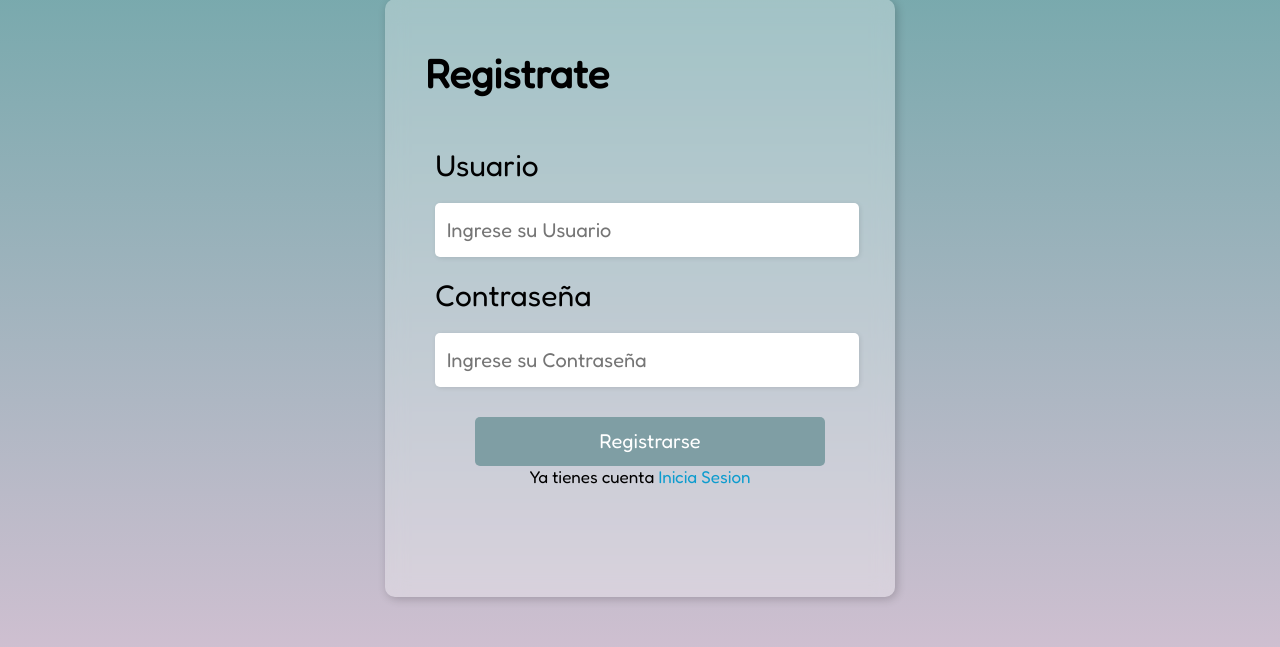
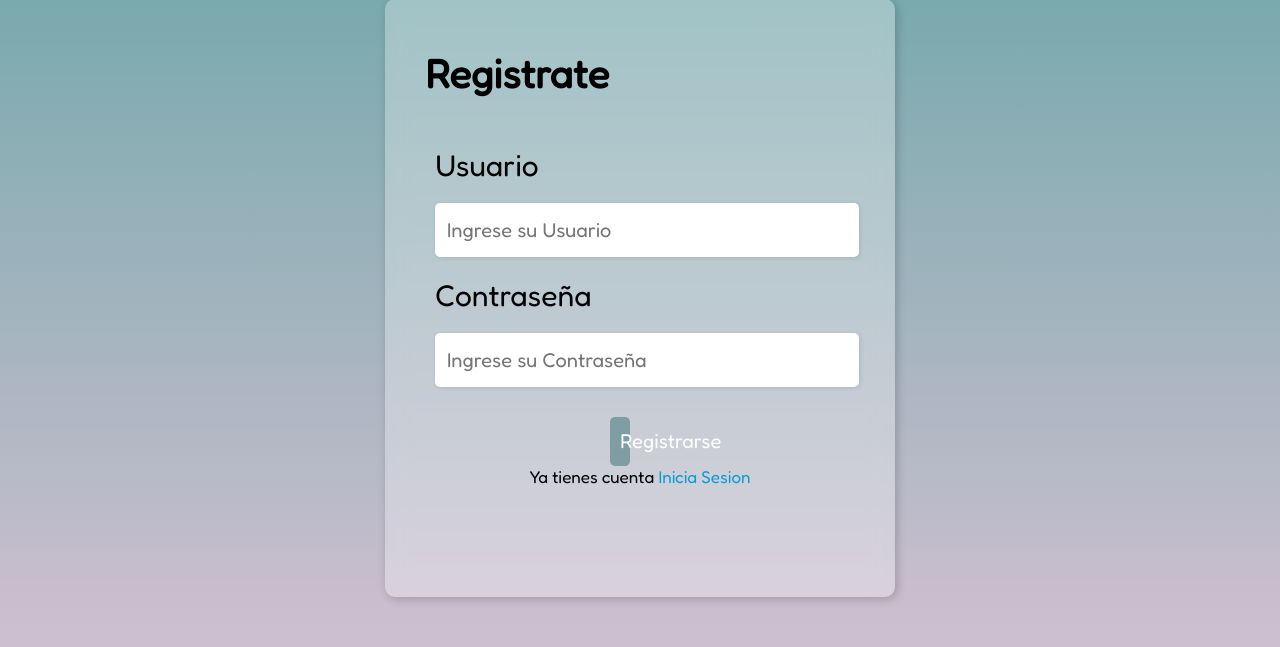
Before and after one commit to soulbreaker156/Proyecto_Admin, a PHP site: page /views/registro/registro.php in a window 1280 px wide. Shown: the part 102-749 px from the top of the page. Run offline with PHP 8.4, Linux system fonts and the light colour scheme; some libraries are stand-ins or nearby versions.

```diff
--- a/public/Css/styles.css
+++ b/public/Css/styles.css
@@ -82,7 +82,7 @@ body{
     }
 }
 .login button {
-    width: 140%;
+    width: 1%;
     padding: 12px 10px 13px 10px;
     background-color: #7f9ea4;
     border: none;
```
